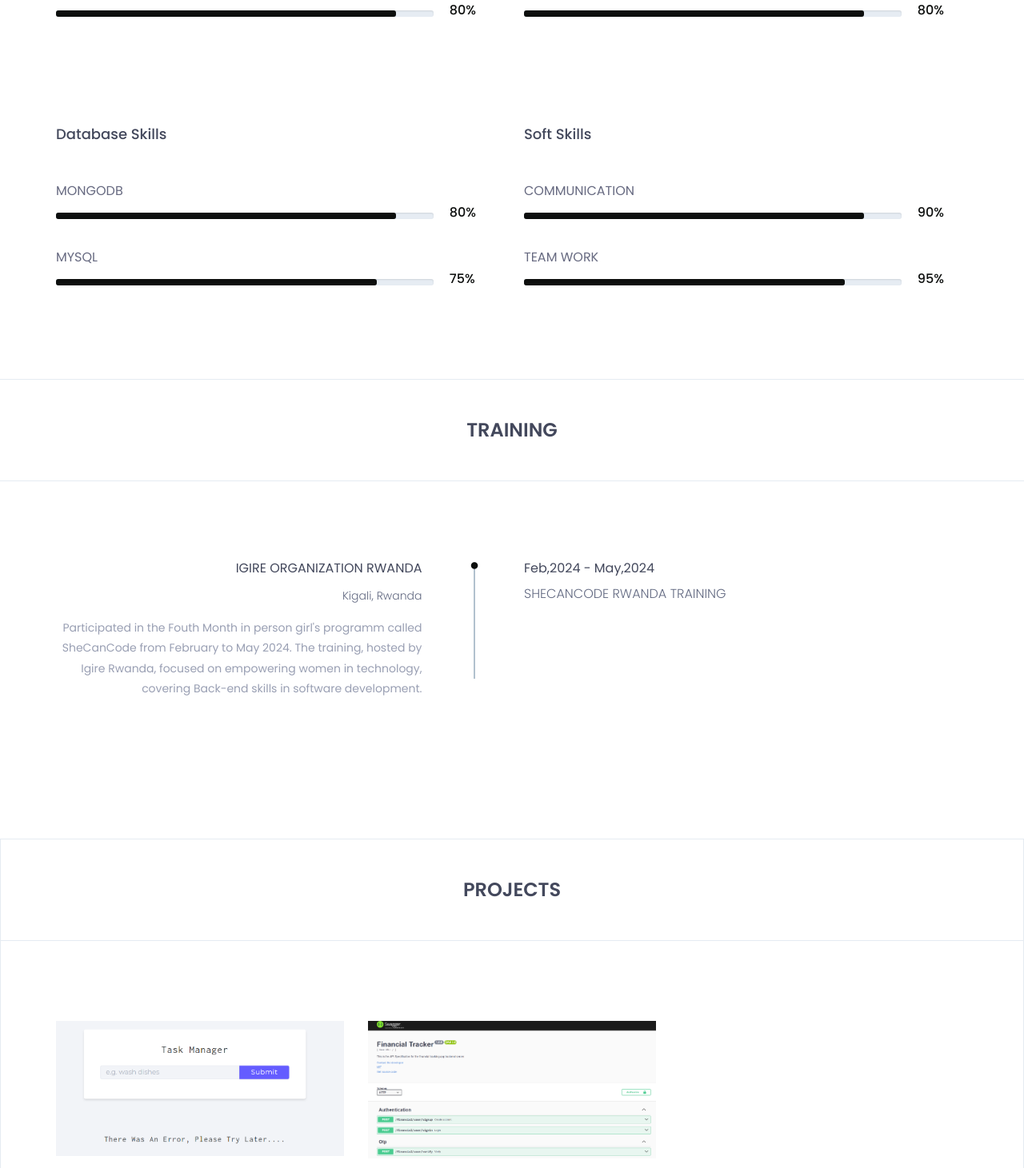
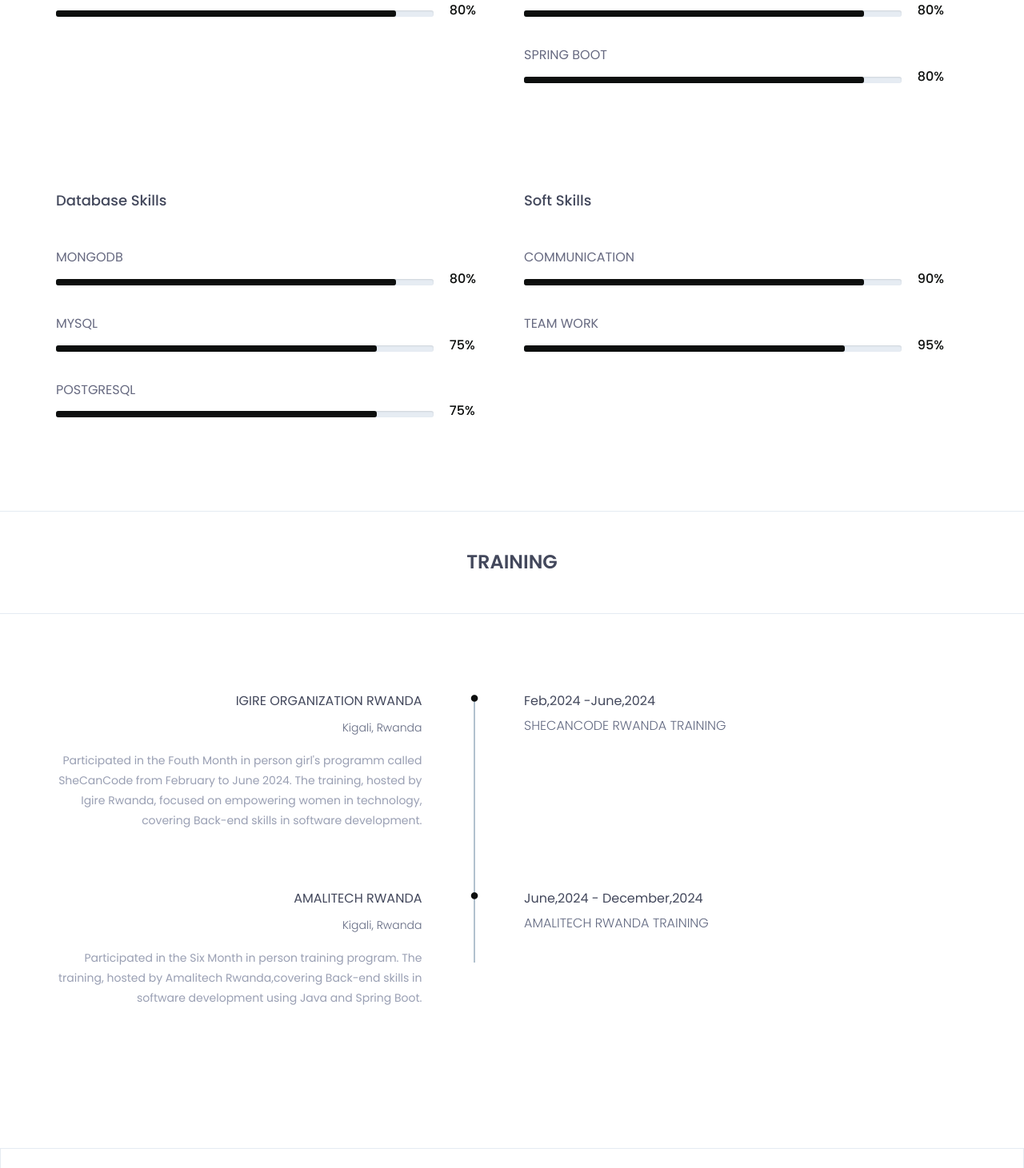
Before and after one commit to ketty48/personal_portfolio, a website: page index.html in a window 1280 px wide. Shown: the part 3134-4595 px from the top of the page at 80% size. Drawn offline with nearby package versions, Linux system fonts and the light colour scheme.

Commit message:
Fet:updated

```diff
--- a/index.html
+++ b/index.html
@@ -322,7 +322,19 @@
 								</div>
 
 							</div><!-- /.barWrapper -->
+							<div class="barWrapper">
+								<span class="progressText">Spring Boot</span>
+								<div class="single-progress-txt">
+									<div class="progress ">
+										<div class="progress-bar" role="progressbar" aria-valuenow="90"
+											aria-valuemin="10" aria-valuemax="100" style="">
 
+										</div>
+									</div>
+									<h3>80%</h3>
+								</div>
+
+							</div><!-- /.barWrapper -->
 						</div>
 					</div>
 					<div class="col-md-6">
@@ -354,6 +366,18 @@
 								</div>
 							</div><!-- /.barWrapper -->
 
+							<div class="barWrapper">
+								<span class="progressText">PostgreSQL</span>
+								<div class="single-progress-txt">
+									<div class="progress ">
+										<div class="progress-bar" role="progressbar" aria-valuenow="85"
+											aria-valuemin="10" aria-valuemax="100" style="">
+
+										</div>
+									</div>
+									<h3>75%</h3>
+								</div>
+							</div><!-- /.barWrapper -->
 
 						</div>
 					</div>
@@ -415,7 +439,7 @@
 												<h5>Kigali, Rwanda</h5>
 												<p class="description">
 													Participated in the Fouth Month in person girl's programm called
-													SheCanCode from February to May 2024. The training, hosted by Igire
+													SheCanCode from February to June 2024. The training, hosted by Igire
 													Rwanda, focused on empowering women in technology, covering Back-end
 													skills in software development.
 												</p>
@@ -426,7 +450,7 @@
 										<div class="experience-time">
 											<h2>
 												<span><i class="fa fa-circle" aria-hidden="true"></i></span>
-												Feb,2024 - May,2024
+												Feb,2024 -June,2024
 											</h2>
 											<h3>SheCanCode Rwanda Training</h3>
 										</div><!--/.experience-time-->
@@ -435,6 +459,37 @@
 							</div><!--/.single-timeline-box-->
 						</li>
 
+						<li>
+							<div class="single-timeline-box fix">
+								<div class="row">
+									<div class="col-md-5">
+										<div class="timeline">
+											<div class="timeline-content text-right">
+												<h4 class="title">
+													Amalitech Rwanda
+												</h4>
+												<h5>Kigali, Rwanda</h5>
+												<p class="description">
+													Participated in the Six Month in person training program.
+												    The training, hosted by Amalitech
+													Rwanda,covering Back-end
+													skills in software development using Java and Spring Boot.
+												</p>
+											</div><!--/.timeline-content-->
+										</div><!--/.timeline-->
+									</div><!--/.col-->
+									<div class="col-md-offset-1 col-md-5 experience-time-main">
+										<div class="experience-time">
+											<h2>
+												<span><i class="fa fa-circle" aria-hidden="true"></i></span>
+												June,2024 - December,2024
+											</h2>
+											<h3>Amalitech Rwanda Training</h3>
+										</div><!--/.experience-time-->
+									</div><!--/.col-->
+								</div>
+							</div><!--/.single-timeline-box-->
+						</li>
 
 
 					</ul>
```
